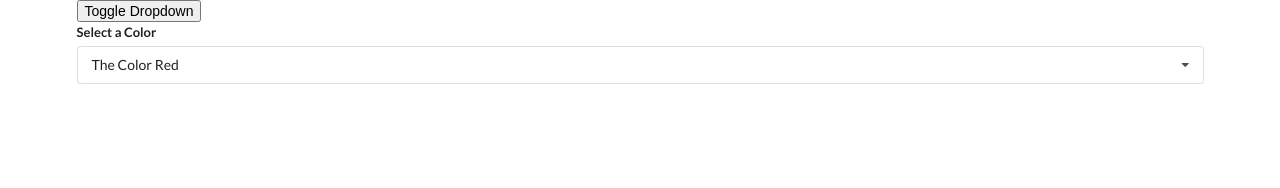
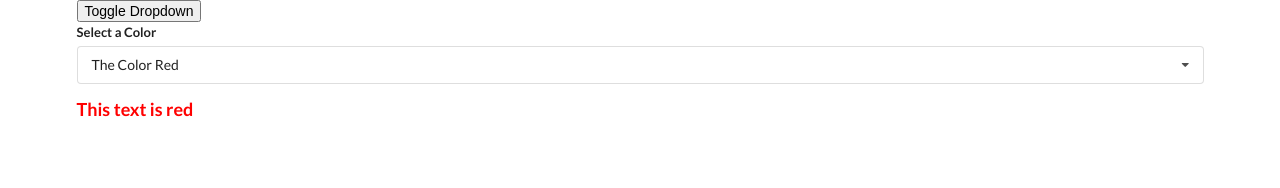
Before and after one commit to tugaykocaoglu/widgets, a React (Create React App) app: page / in a window 1280 px wide. Shown: the top 188 px of the page. Built offline with nearby package versions, Linux system fonts and the light colour scheme.

Commit message:
Final dropdown component
Added text belove the dropdown

```diff
--- a/src/components/Dropdown.js
+++ b/src/components/Dropdown.js
@@ -52,6 +52,11 @@ const Dropdown = ({ options, selected, onSelectedChange }) => {
           </div>
         </div>
       </div>
+      <div>
+        <h3
+          style={{ color: `${selected.value}` }}
+        >{`This text is ${selected.value}`}</h3>
+      </div>
     </div>
   );
 };
```
